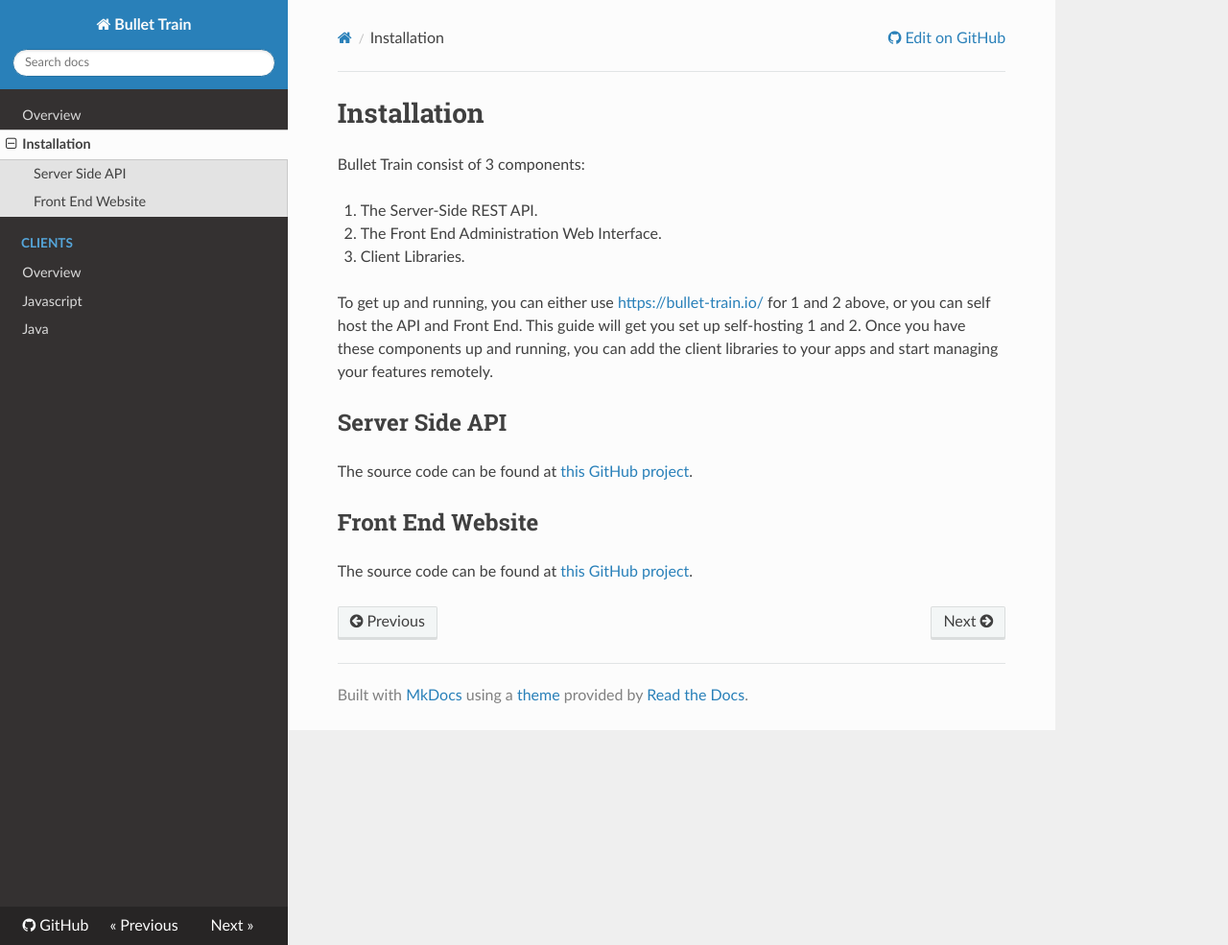
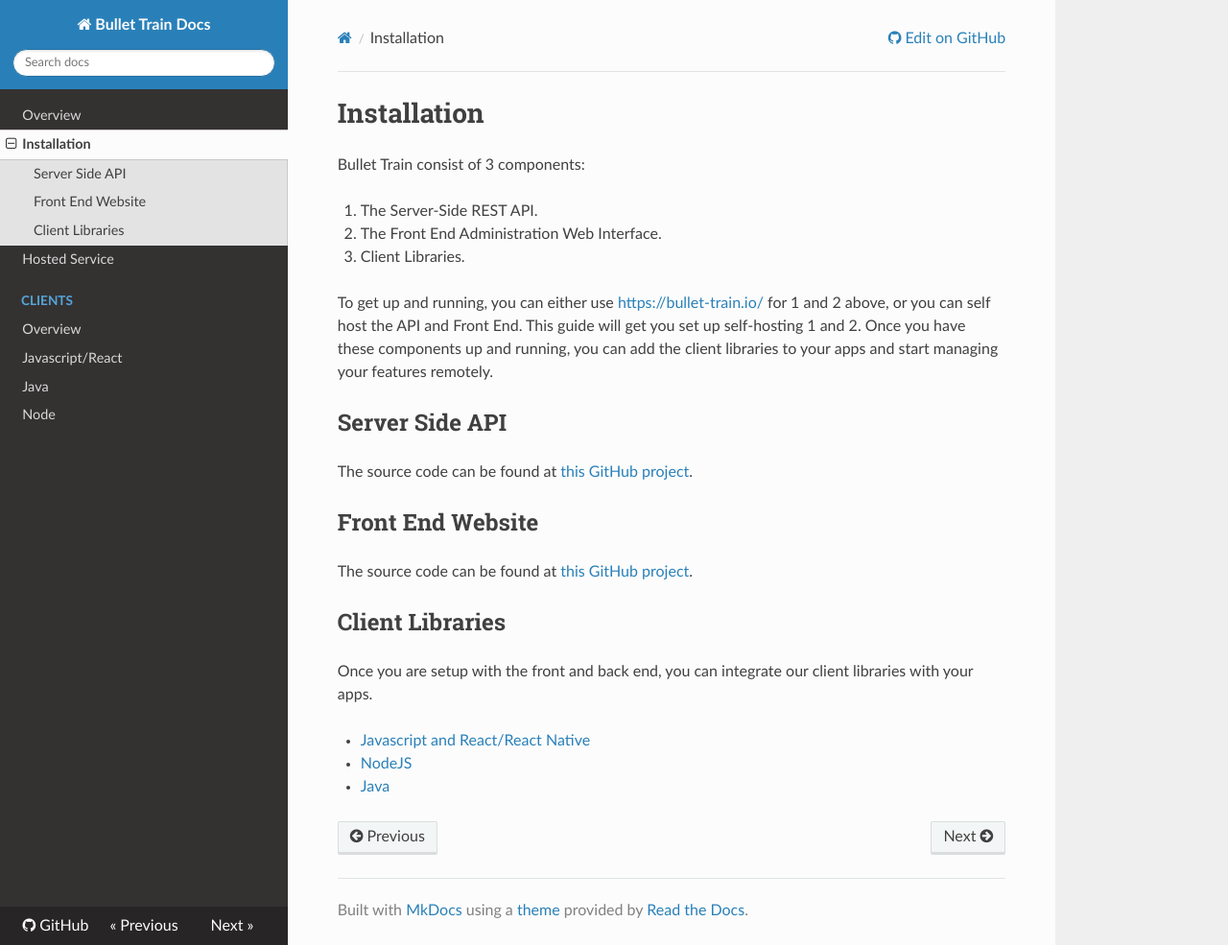
Before and after one commit to Flagsmith/flagsmith-docs, an MkDocs documentation site: the page built from docs/installation.md, in a window 1280 px wide and 985 px high. Shown: the whole window at 96% size. Built offline with MkDocs 1.6.1, drawn with Linux system fonts in a browser that asks for light colours; nearby versions of some CDN libraries; old or Windows-style settings are respelled for this version of MkDocs.

Commit message:
More base content

```diff
--- a/docs/clients/java.md
+++ b/docs/clients/java.md
@@ -0,0 +1,3 @@
+# Java Client
+
+Coming soon.
--- /dev/null
+++ b/docs/clients/node.md
@@ -0,0 +1,3 @@
+# Node Client
+
+Coming soon.
--- a/docs/installation.md
+++ b/docs/installation.md
@@ -15,3 +15,11 @@ The source code can be found at [this GitHub project](https://github.com/SolidSt
 ## Front End Website
 
 The source code can be found at [this GitHub project](https://github.com/SolidStateGroup/Bullet-Train-Frontend).
+
+## Client Libraries
+
+Once you are setup with the front and back end, you can integrate our client libraries with your apps.
+
+* [Javascript and React/React Native](clients/javascript.md)
+* [NodeJS](clients/node.md)
+* [Java](clients/java.md)
--- a/mkdocs.yml
+++ b/mkdocs.yml
@@ -1,4 +1,4 @@
-site_name: Bullet Train
+site_name: Bullet Train Docs
 theme: readthedocs
 site_url: https://docs.bullet-train.io/
 repo_url: https://github.com/SolidStateGroup/Bullet-Train-Docs
@@ -6,7 +6,9 @@ repo_url: https://github.com/SolidStateGroup/Bullet-Train-Docs
 pages:
   - Overview: index.md
   - Installation: installation.md
+  - Hosted Service: hosted-service.md
   - Clients:
     - 'Overview' : 'clients/overview.md'
-    - 'Javascript': 'clients/javascript.md'
+    - 'Javascript/React': 'clients/javascript.md'
     - 'Java': 'clients/java.md'
+    - 'Node': 'clients/node.md'
```
Also changed, not shown: docs/clients/javascript.md (+1 -0 lines), docs/hosted-service.md (added, +7 -0 lines).
